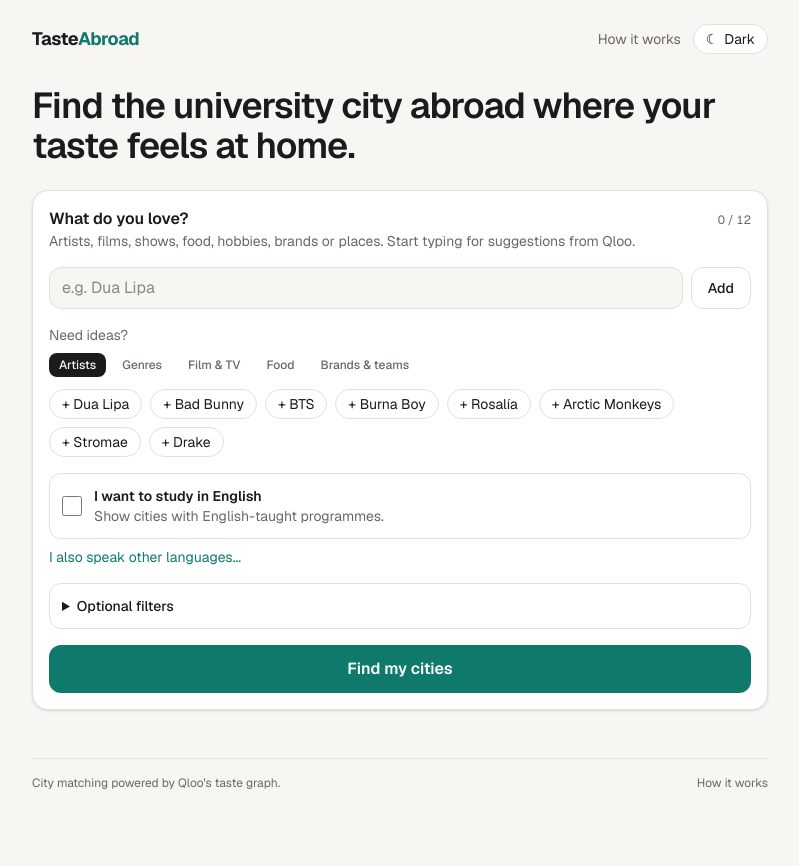
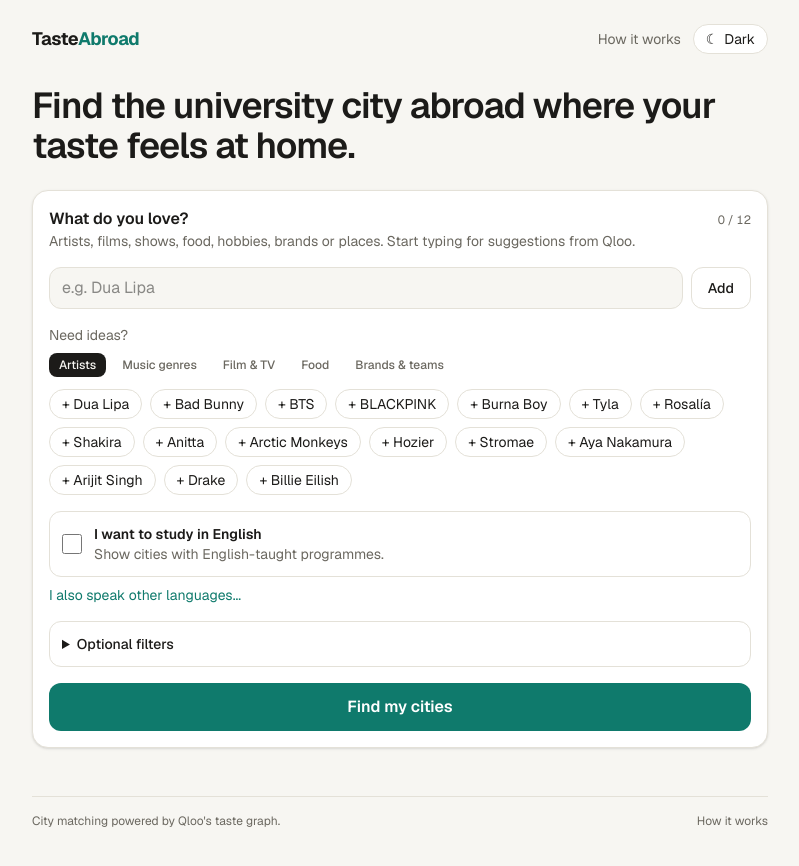
Before and after one commit to Devvzz/tasteabroad, a Next.js app: page / in a window 1280 px wide. Shown: the top 866 px of the page, without its empty margins (240-1039 px from the left). Built offline with nearby package versions, Linux system fonts and the light colour scheme.

Commit message:
More artists, genres, shows and food ideas, anime moved to Film and TV

```diff
--- a/components/IdeaChips.tsx
+++ b/components/IdeaChips.tsx
@@ -3,12 +3,22 @@
 import { useState } from "react";
 
 // Every idea here was checked against Qloo: each one ranks the cities differently, from all over the world.
-// Ideas Qloo has no city data for (coffee, hiking, K-pop and the like) are left out so a tap always counts.
+// Ideas Qloo has no city data for (coffee, hiking, K-pop and the like) are left out so a tap always counts,
+// and so are ones whose top cities would puzzle a student (Qloo puts Taylor Swift fans in Singapore first).
 const IDEAS: Record<string, string[]> = {
-  Artists: ["Dua Lipa", "Bad Bunny", "BTS", "Burna Boy", "Rosalía", "Arctic Monkeys", "Stromae", "Drake"],
-  Genres: ["techno", "jazz", "reggaeton", "Afrobeats", "metal", "hip-hop", "indie rock", "anime"],
-  "Film & TV": ["Studio Ghibli", "One Piece", "Money Heist", "Game of Thrones", "Pixar", "The Office", "Stranger Things", "Marvel"],
-  Food: ["street food", "sushi", "ramen", "tapas", "craft beer"],
+  Artists: [
+    "Dua Lipa", "Bad Bunny", "BTS", "BLACKPINK", "Burna Boy", "Tyla", "Rosalía", "Shakira",
+    "Anitta", "Arctic Monkeys", "Hozier", "Stromae", "Aya Nakamura", "Arijit Singh", "Drake", "Billie Eilish",
+  ],
+  "Music genres": [
+    "techno", "house", "jazz", "reggaeton", "salsa", "bossa nova", "Afrobeats", "afro house",
+    "metal", "punk", "indie rock", "hip-hop", "flamenco", "fado", "J-pop", "opera",
+  ],
+  "Film & TV": [
+    "Studio Ghibli", "anime", "Attack on Titan", "One Piece", "Money Heist", "Lupin", "Dark", "Peaky Blinders",
+    "Breaking Bad", "Game of Thrones", "Bridgerton", "Barbie", "Stranger Things", "The Office", "Pixar",
+  ],
+  Food: ["street food", "sushi", "ramen", "tapas", "pizza", "seafood", "Korean BBQ", "craft beer"],
   "Brands & teams": ["Manchester United", "Red Bull", "Patagonia", "Adidas", "Zara", "Uniqlo", "Lego"],
 };
 const CATEGORIES = Object.keys(IDEAS);
```
Also changed, not shown: 1 other file (tests, documents, lock files or other folders).
